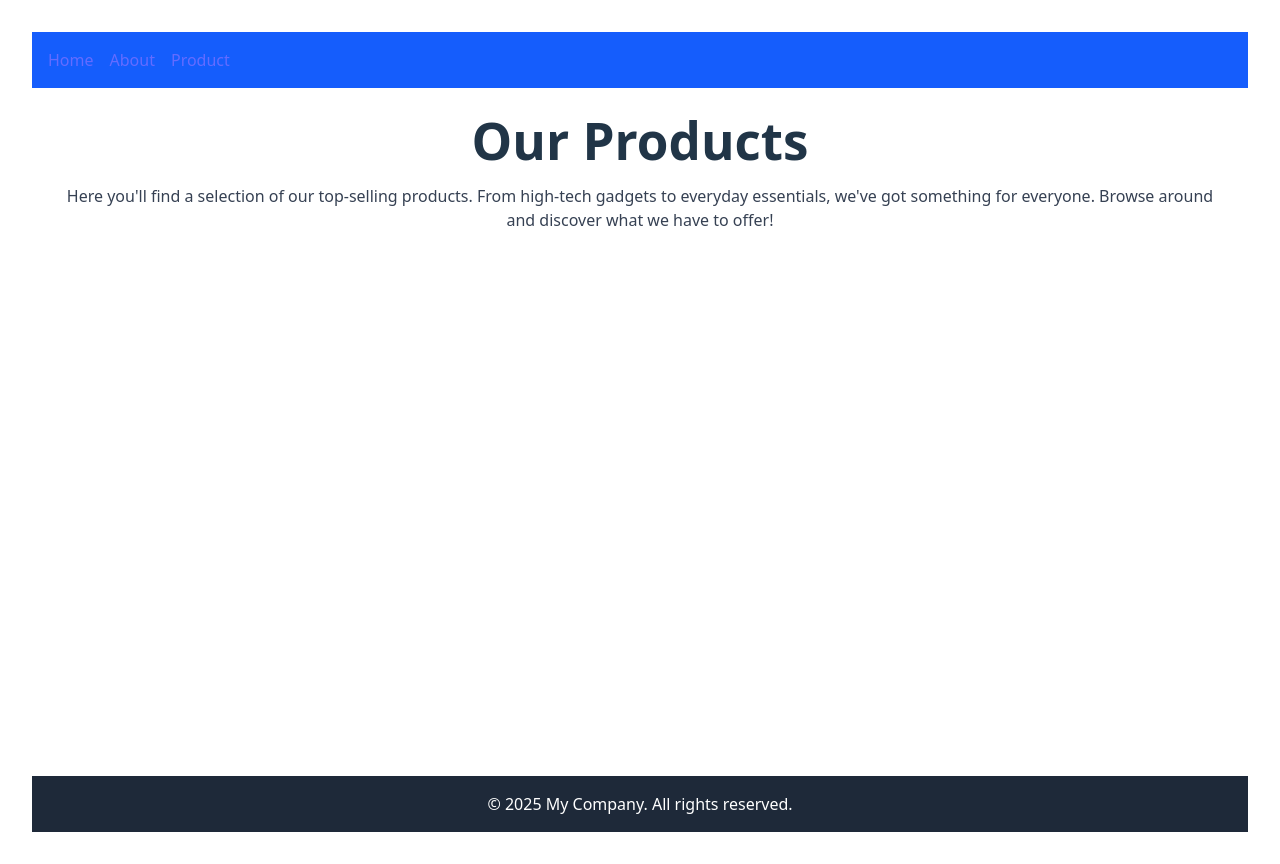
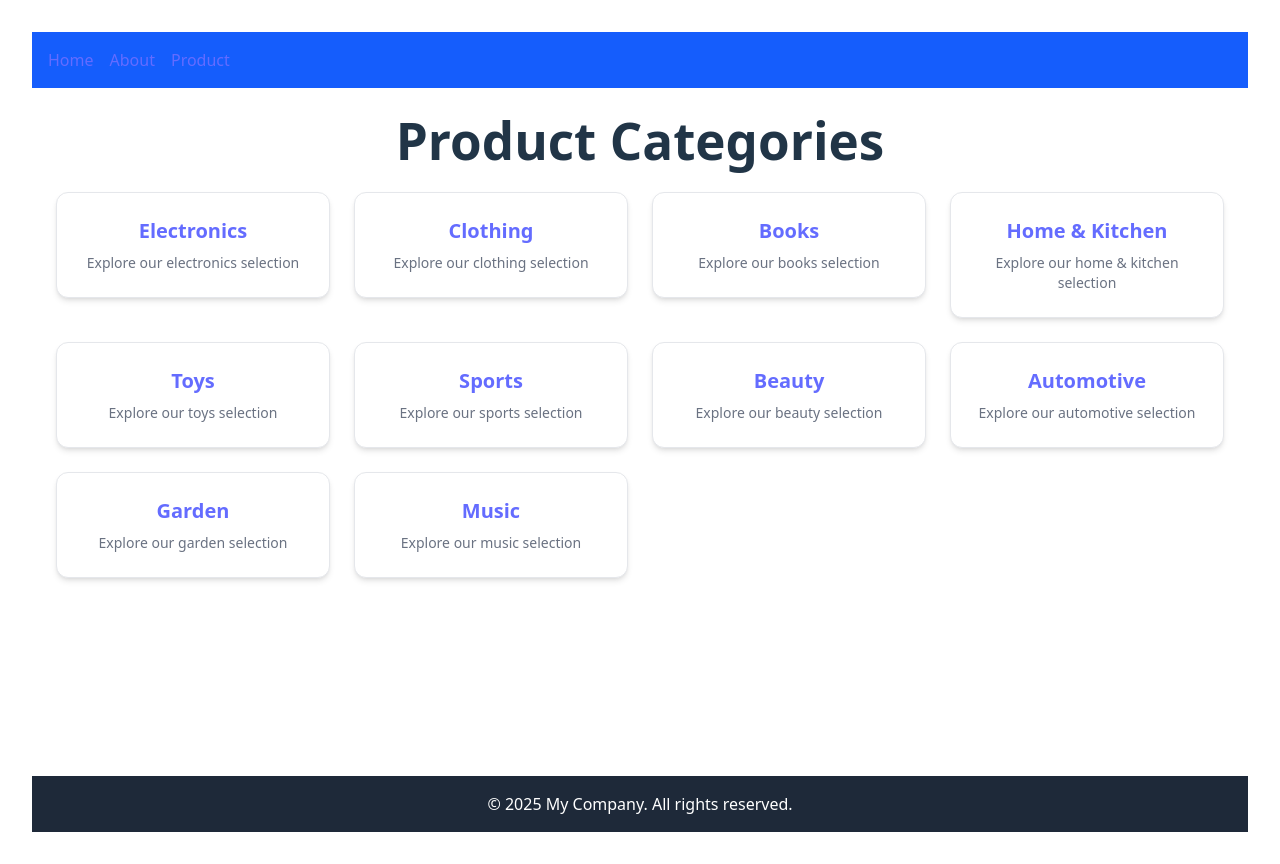
Before and after one commit to saeed-ghadiri/dekamond, a React (Vite) app: page /product in a window 1280 px wide. Built offline with nearby package versions, Linux system fonts and the light colour scheme.

Commit message:
add product pages

```diff
--- a/src/App.tsx
+++ b/src/App.tsx
@@ -1,21 +1,25 @@
-import './App.css'
-import { Routes, Route, Link } from 'react-router-dom'
-import {Home, Product, About, NotFound} from './pages'
-import Layout from './components/Layout'
+import "./App.css";
+import { Routes, Route, Link } from "react-router-dom";
+import { Home, Product, About, NotFound } from "./pages";
+import Layout from "./components/Layout";
+import ProductCategory from "./pages/ProductCategory";
+import ProductDetail from "./pages/ProductDetail";
 
+// Inside Route layout:
 const App = () => {
   return (
     <Routes>
       {/* Layout Route */}
       <Route path="/" element={<Layout />}>
         <Route index element={<Home />} />
+        <Route path="product" element={<Product />} />
+        <Route path="product/:slug" element={<ProductCategory />} />
+        <Route path="product/:slug/:productName" element={<ProductDetail />} />
         <Route path="about" element={<About />} />
-        <Route path="product" element={<Product />} />
-         <Route path="*" element={<NotFound />} />  {/* ← Catch-all 404 */}
+        <Route path="*" element={<NotFound />} /> {/* ← Catch-all 404 */}
       </Route>
     </Routes>
-  )
-}
+  );
+};
 
-
-export default App
+export default App;
--- a/src/pages/Home.tsx
+++ b/src/pages/Home.tsx
@@ -1,14 +1,25 @@
+// src/pages/Home.tsx
 import React from 'react'
+import homeImage from '../assets/images/home.jpg'
 
 const Home = () => {
   return (
-    <div className="p-6">
-      <h1 className="text-3xl font-bold mb-4">About Us</h1>
-      <p className="text-gray-700">
-        Welcome to our application. This is the About page filled with some random placeholder content.
-        We aim to deliver the best experience through modern web technologies and thoughtful design.
-        Lorem ipsum dolor sit amet, consectetur adipiscing elit. Nulla accumsan, metus ultrices eleifend gravida...
-      </p>
+    <div
+      className="relative h-[calc(100vh-64px)] bg-cover bg-center"
+      style={{ backgroundImage: `url(${homeImage})` }}
+    >
+      {/* Overlay (optional, for better text contrast) */}
+      <div className="absolute inset-0 bg-black/40" />
+
+      {/* Content centered on the image */}
+      <div className="relative z-10 h-full flex items-center justify-center text-white text-center px-4">
+        <div>
+          <h1 className="text-4xl md:text-6xl font-bold mb-4">Welcome to Our Site</h1>
+          <p className="text-lg md:text-xl">
+            Discover amazing products and experiences with us.
+          </p>
+        </div>
+      </div>
     </div>
   )
 }
--- a/src/pages/Product.tsx
+++ b/src/pages/Product.tsx
@@ -1,13 +1,40 @@
+// src/pages/Product.tsx
 import React from 'react'
+import { Link } from 'react-router-dom'
+
+const categories = [
+  { name: 'Electronics', slug: 'electronics' },
+  { name: 'Clothing', slug: 'clothing' },
+  { name: 'Books', slug: 'books' },
+  { name: 'Home & Kitchen', slug: 'home-kitchen' },
+  { name: 'Toys', slug: 'toys' },
+  { name: 'Sports', slug: 'sports' },
+  { name: 'Beauty', slug: 'beauty' },
+  { name: 'Automotive', slug: 'automotive' },
+  { name: 'Garden', slug: 'garden' },
+  { name: 'Music', slug: 'music' },
+]
 
 const Product = () => {
   return (
     <div className="p-6">
-      <h1 className="text-3xl font-bold mb-4">Our Products</h1>
-      <p className="text-gray-700">
-        Here you'll find a selection of our top-selling products. From high-tech gadgets to everyday essentials,
-        we've got something for everyone. Browse around and discover what we have to offer!
-      </p>
+      <h1 className="text-3xl font-bold mb-6 text-center">Product Categories</h1>
+      <div className="grid grid-cols-2 sm:grid-cols-3 md:grid-cols-4 gap-6">
+        {categories.map((category, index) => (
+          <Link
+            key={index}
+            to={`/product/${category.slug}`}
+            className="block" // Make the entire card clickable
+          >
+            <div className="bg-white rounded-xl shadow-md hover:shadow-xl transition-shadow p-6 text-center border border-gray-200">
+              <div className="text-xl font-semibold mb-2">{category.name}</div>
+              <p className="text-gray-500 text-sm">
+                Explore our {category.name.toLowerCase()} selection
+              </p>
+            </div>
+          </Link>
+        ))}
+      </div>
     </div>
   )
 }
--- /dev/null
+++ b/src/pages/ProductCategory.tsx
@@ -0,0 +1,38 @@
+import { useParams, Link } from "react-router-dom";
+import productData from "../productData";
+
+const ProductCategory = () => {
+  const { slug } = useParams<{ slug: string }>();
+  const products = productData[slug ?? ""] || [];
+
+  return (
+    <div className="p-6">
+      <h1 className="text-3xl font-bold mb-4 capitalize">
+        {slug?.replace("-", " ")}
+      </h1>
+
+      {products.length === 0 ? (
+        <p>No products found in this category.</p>
+      ) : (
+        <div className="grid grid-cols-2 md:grid-cols-4 gap-4">
+          {products.map((product, index) => (
+            <Link
+              key={index}
+              to={`/product/${slug}/${product.toLowerCase()}`}
+              className="block"
+            >
+              <div className="p-4 bg-white rounded-lg shadow border text-center hover:shadow-lg transition-shadow">
+                <div className="text-lg font-medium">{product}</div>
+                <p className="text-gray-500 text-sm">
+                  Awesome {product.toLowerCase()} product
+                </p>
+              </div>
+            </Link>
+          ))}
+        </div>
+      )}
+    </div>
+  );
+};
+
+export default ProductCategory;
--- /dev/null
+++ b/src/pages/ProductDetail.tsx
@@ -0,0 +1,34 @@
+// src/pages/ProductDetail.tsx
+import React from "react";
+import { useParams } from "react-router-dom";
+
+const ProductDetail = () => {
+  const { slug, productName } = useParams<{
+    slug: string;
+    productName: string;
+  }>();
+
+  return (
+    <div className="p-6 max-w-2xl mx-auto">
+      <h1 className="text-4xl font-bold mb-4 capitalize">
+        {productName?.replace("-", " ")}
+      </h1>
+      <p className="text-gray-600 mb-4">
+        Category: <span className="capitalize">{slug?.replace("-", " ")}</span>
+      </p>
+
+      <div className="aspect-video bg-gray-200 rounded-lg mb-6 flex items-center justify-center text-gray-400">
+        {/* Placeholder for product image */}
+        Image goes here
+      </div>
+
+      <p className="text-gray-700 leading-relaxed">
+        This is a detailed description of the <strong>{productName}</strong>{" "}
+        product. It belongs to the <strong>{slug}</strong> category and offers
+        high quality, great performance, and excellent value.
+      </p>
+    </div>
+  );
+};
+
+export default ProductDetail;
--- /dev/null
+++ b/src/productData.ts
@@ -0,0 +1,9 @@
+// src/productData.ts
+const productData: Record<string, string[]> = {
+  electronics: ["TV", "Laptop", "Camera", "Smartphone"],
+  clothing: ["T-Shirt", "Jeans", "Jacket", "Hat"],
+  books: ["Novel", "Biography", "Science", "History"],
+  // ...
+};
+
+export default productData;
```
Also changed, not shown: src/assets/images/home.jpg (added).
